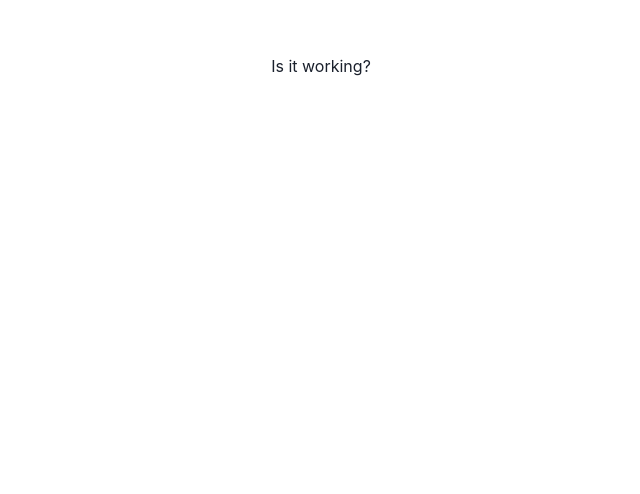
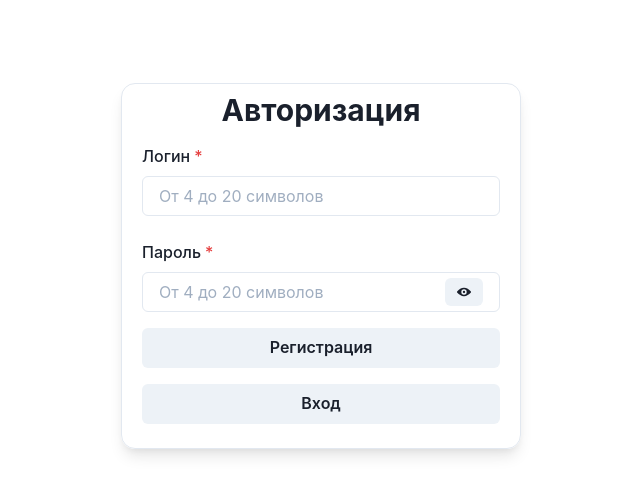
Before and after one commit to feldu/DB_CourseWork, a React (Create React App) app in the folder frontend/: page / in a window 1280 px wide. Shown: the part 134-628 px from the top of the page, without its empty margins (319-959 px from the left). Built offline with nearby package versions, Linux system fonts and the light colour scheme.

Commit message:
add LoginForm with client validation

```diff
--- a/frontend/package.json
+++ b/frontend/package.json
@@ -3,15 +3,20 @@
   "version": "0.1.0",
   "private": true,
   "dependencies": {
+    "@chakra-ui/icons": "^1.1.1",
     "@chakra-ui/react": "^1.7.3",
+    "@emotion/core": "^11.0.0",
     "@emotion/react": "^11.7.1",
     "@emotion/styled": "^11.6.0",
+    "@reduxjs/toolkit": "^1.7.1",
     "@testing-library/jest-dom": "^5.16.1",
     "@testing-library/react": "^12.1.2",
     "@testing-library/user-event": "^13.5.0",
+    "emotion-theming": "^11.0.0",
     "framer-motion": "^5.5.5",
     "react": "^17.0.2",
     "react-dom": "^17.0.2",
+    "react-icons": "^4.3.1",
     "react-scripts": "5.0.0",
     "web-vitals": "^2.1.2"
   },
--- a/frontend/src/App.css
+++ b/frontend/src/App.css
@@ -1,18 +1,7 @@
-.App {
-  text-align: center;
+html, body, #root, #root > div {
+    height: 100%
 }
 
-.App-header {
-  background-color: #282c34;
-  min-height: 100vh;
-  display: flex;
-  flex-direction: column;
-  align-items: center;
-  justify-content: center;
-  font-size: calc(10px + 2vmin);
-  color: white;
+.App {
+    text-align: center;
 }
-
-.App-link {
-  color: #61dafb;
-}
--- a/frontend/src/App.jsx
+++ b/frontend/src/App.jsx
@@ -1,12 +1,10 @@
 import './App.css';
-import {Center, Text} from "@chakra-ui/react";
 import React from "react";
+import LoginForm from "./pages/LoginForm";
 
 function App() {
     return (
-        <Center w="full" h="400px">
-            <Text>Is it working?</Text>
-        </Center>
+        <LoginForm/>
     );
 }
 
--- /dev/null
+++ b/frontend/src/components/ErrorMessage.jsx
@@ -0,0 +1,13 @@
+import React from 'react';
+import {Alert, AlertDescription, AlertIcon, Box} from '@chakra-ui/react';
+
+export default function ErrorMessage({message}) {
+    return (
+        <Box my={4}>
+            <Alert status="error" borderRadius={4}>
+                <AlertIcon/>
+                <AlertDescription>{message}</AlertDescription>
+            </Alert>
+        </Box>
+    );
+}
--- /dev/null
+++ b/frontend/src/pages/LoginForm.jsx
@@ -0,0 +1,106 @@
+import React, {useState} from 'react';
+import {
+    Box,
+    Button,
+    CircularProgress,
+    Flex,
+    FormControl,
+    FormLabel,
+    Heading,
+    Icon,
+    Input,
+    InputGroup,
+    InputRightElement,
+} from '@chakra-ui/react';
+import {ViewIcon, ViewOffIcon} from '@chakra-ui/icons';
+import ErrorMessage from "../components/ErrorMessage";
+import {validateInput} from "../utils/validateInput";
+
+
+export default function LoginForm() {
+    const [show, setShow] = React.useState(false);
+    const [username, setUsername] = useState('');
+    const [password, setPassword] = useState('');
+    const [error, setError] = useState(false);
+    const [errorMsg, setErrorMsg] = useState('');
+    const [isLoading, setIsLoading] = useState(false);
+
+    const toggleShowPassword = () => setShow(!show);
+    const signUp = async e => {
+        e.preventDefault();
+        handleSubmit({username, password}, thunks.registerUser);
+        setPassword("");
+    };
+
+    const signIn = async e => {
+        e.preventDefault();
+        handleSubmit({username, password}, thunks.loginUser);
+    };
+
+    const handleSubmit = ({username, password}, auth_func) => {
+        let {isValid, message} = validateInput({username, password});
+        setError(!isValid);
+        if (!isValid) {
+            setErrorMsg(message);
+            return;
+        }
+        setIsLoading(true);
+        try {
+            //await dispatch(thunks.addUser({username, password}, auth_func));
+            setIsLoading(false);
+        } catch (error) {
+            setIsLoading(false);
+            setError(true);
+            setErrorMsg("Не удалось авторизоваться");
+        }
+    };
+    return (
+        <Flex width="full" align="center" justifyContent="center">
+            <Box p={2} px={5} borderWidth={1} borderRadius={14} boxShadow="lg" w={400}>
+                <Box textAlign="center">
+                    <Heading size="lg">Авторизация</Heading>
+                </Box>
+                {error && <ErrorMessage message={errorMsg} maxW="100%"/>}
+                <Box my={4} textAlign="left">
+                    <form>
+                        <FormControl isRequired={true}>
+                            <FormLabel>Логин</FormLabel>
+                            <Input type="text"
+                                   placeholder="От 4 до 20 символов"
+                                   value={username}
+                                   onChange={e => {
+                                       setUsername(e.target.value)
+                                   }}
+                            />
+                        </FormControl>
+                        <FormControl mt={6} isRequired={true}>
+                            <FormLabel>Пароль</FormLabel>
+                            <InputGroup size='md'>
+                                <Input
+                                    type={show ? 'text' : 'password'}
+                                    placeholder="От 4 до 20 символов"
+                                    value={password}
+                                    onChange={e => {
+                                        setPassword(e.target.value)
+                                    }}
+                                />
+                                <InputRightElement width='4.5rem'>
+                                    <Button h='1.75rem' size='sm' onClick={toggleShowPassword}>
+                                        <Icon as={show ? ViewOffIcon : ViewIcon}/>
+                                    </Button>
+                                </InputRightElement>
+                            </InputGroup>
+                        </FormControl>
+                        <Button width="full" mt={4} type="submit" onClick={signUp}>
+                            {isLoading ? (
+                                <CircularProgress isIndeterminate size="24px" color="teal"/>) : ('Регистрация')}
+                        </Button>
+                        <Button width="full" mt={4} type="submit" onClick={signIn}>
+                            {isLoading ? (<CircularProgress isIndeterminate size="24px" color="teal"/>) : ('Вход')}
+                        </Button>
+                    </form>
+                </Box>
+            </Box>
+        </Flex>
+    );
+}
--- /dev/null
+++ b/frontend/src/utils/validateInput.js
@@ -0,0 +1,9 @@
+export const validateInput = ({username, password}) => {
+    if ((username.length < 4 || username.length > 20) && (password.length < 4 || password.length > 20))
+        return {isValid: false, message: "Логин и пароль должны содержать от 4 до 20 символов"};
+    if (username.length < 4 || username.length > 20)
+        return {isValid: false, message: "Логин должен содержать от 4 до 20 символов"};
+    else if (password.length < 4 || password.length > 20)
+        return {isValid: false, message: "Пароль должен содержать от 4 до 20 символов"};
+    return {isValid: true, message: null};
+};
```
Also changed, not shown: 1 other file (tests, documents, lock files or other folders).
